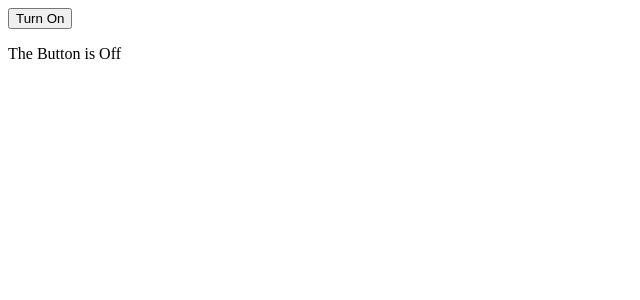
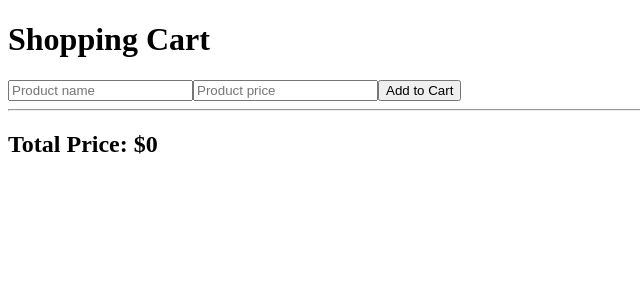
Before and after one commit to koko-ahmed/Dugsiiye-React-Exercises, a React (Vite) app: page / in a window 1280 px wide. Shown: the top 300 px of the page, without its empty margins (0-640 px from the left). Built offline with nearby package versions, Linux system fonts and the light colour scheme.

Commit message:
add exercise 5

```diff
--- a/src/App.jsx
+++ b/src/App.jsx
@@ -2,10 +2,12 @@ import Blog from "./Blog";
 import UserCard from "./UserCard";
 import Increment from "./Hook"
 import Buton from "./Exercises/Exercise4"
+import ShoppingCart from "./Exercises/Exercise5";
 function App(){
   return(
     <>
-    <Buton/>
+    <ShoppingCart />
+    {/* <Buton/> */}
     </>
 
 
--- /dev/null
+++ b/src/Exercises/Exercise5.jsx
@@ -0,0 +1,124 @@
+import { useState } from "react";
+
+const ShoppingCart = () => {
+  const [products, setProducts] = useState([]);
+
+  const [name, setName] = useState("");
+  const [price, setPrice] = useState("");
+
+  const addProduct = () => {
+    if (name === "" || price === "") {
+      return;
+    }
+
+    const newProduct = {
+      id: Date.now(),
+      name: name,
+      price: Number(price),
+      quantity: 1,
+    };
+
+    setProducts([...products, newProduct]);
+
+    setName("");
+    setPrice("");
+  };
+
+  const increaseQuantity = (id) => {
+    const updatedProducts = products.map((product) => {
+      if (product.id === id) {
+        return {
+          ...product,
+          quantity: product.quantity + 1,
+        };
+      }
+
+      return product;
+    });
+
+    setProducts(updatedProducts);
+  };
+
+  const decreaseQuantity = (id) => {
+    const updatedProducts = products.map((product) => {
+      if (product.id === id && product.quantity > 1) {
+        return {
+          ...product,
+          quantity: product.quantity - 1,
+        };
+      }
+
+      return product;
+    });
+
+    setProducts(updatedProducts);
+  };
+
+  const removeProduct = (id) => {
+    const updatedProducts = products.filter(
+      (product) => product.id !== id
+    );
+
+    setProducts(updatedProducts);
+  };
+
+  const totalPrice = products.reduce((total, product) => {
+    return total + product.price * product.quantity;
+  }, 0);
+
+  return (
+    <div>
+      <h1>Shopping Cart</h1>
+
+      <input
+        type="text"
+        placeholder="Product name"
+        value={name}
+        onChange={(e) => setName(e.target.value)}
+      />
+
+      <input
+        type="number"
+        placeholder="Product price"
+        value={price}
+        onChange={(e) => setPrice(e.target.value)}
+      />
+
+      <button onClick={addProduct}>Add to Cart</button>
+
+      <hr />
+
+      {products.map((product) => (
+        <div key={product.id}>
+          <h3>{product.name}</h3>
+
+          <p>Price: ${product.price}</p>
+
+          <p>Quantity: {product.quantity}</p>
+
+          <button onClick={() => decreaseQuantity(product.id)}>
+            -
+          </button>
+
+          <button onClick={() => increaseQuantity(product.id)}>
+            +
+          </button>
+
+          <button onClick={() => removeProduct(product.id)}>
+            Remove
+          </button>
+
+          <p>
+            Product Total: ${product.price * product.quantity}
+          </p>
+
+          <hr />
+        </div>
+      ))}
+
+      <h2>Total Price: ${totalPrice}</h2>
+    </div>
+  );
+};
+
+export default ShoppingCart;
```
